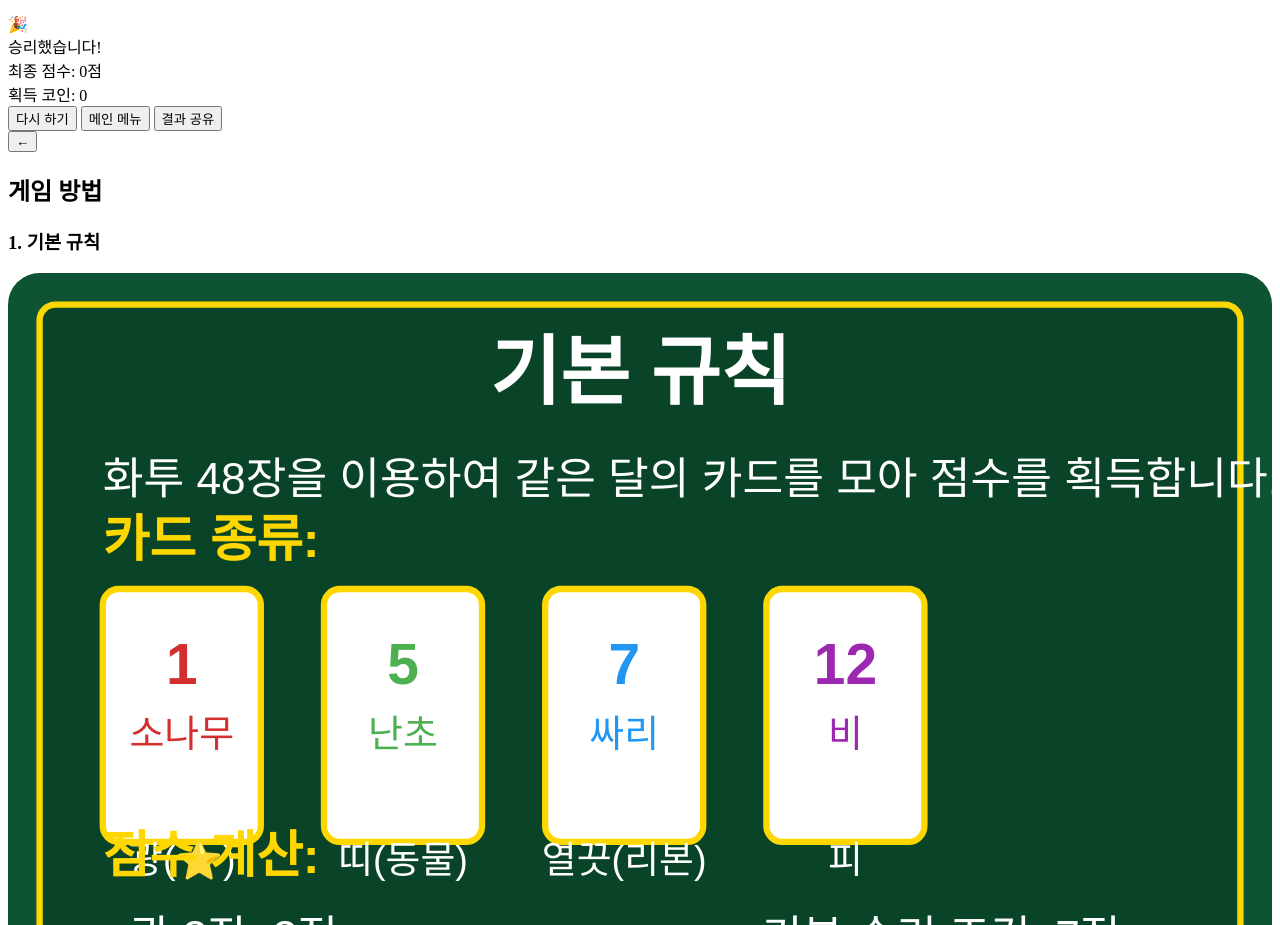
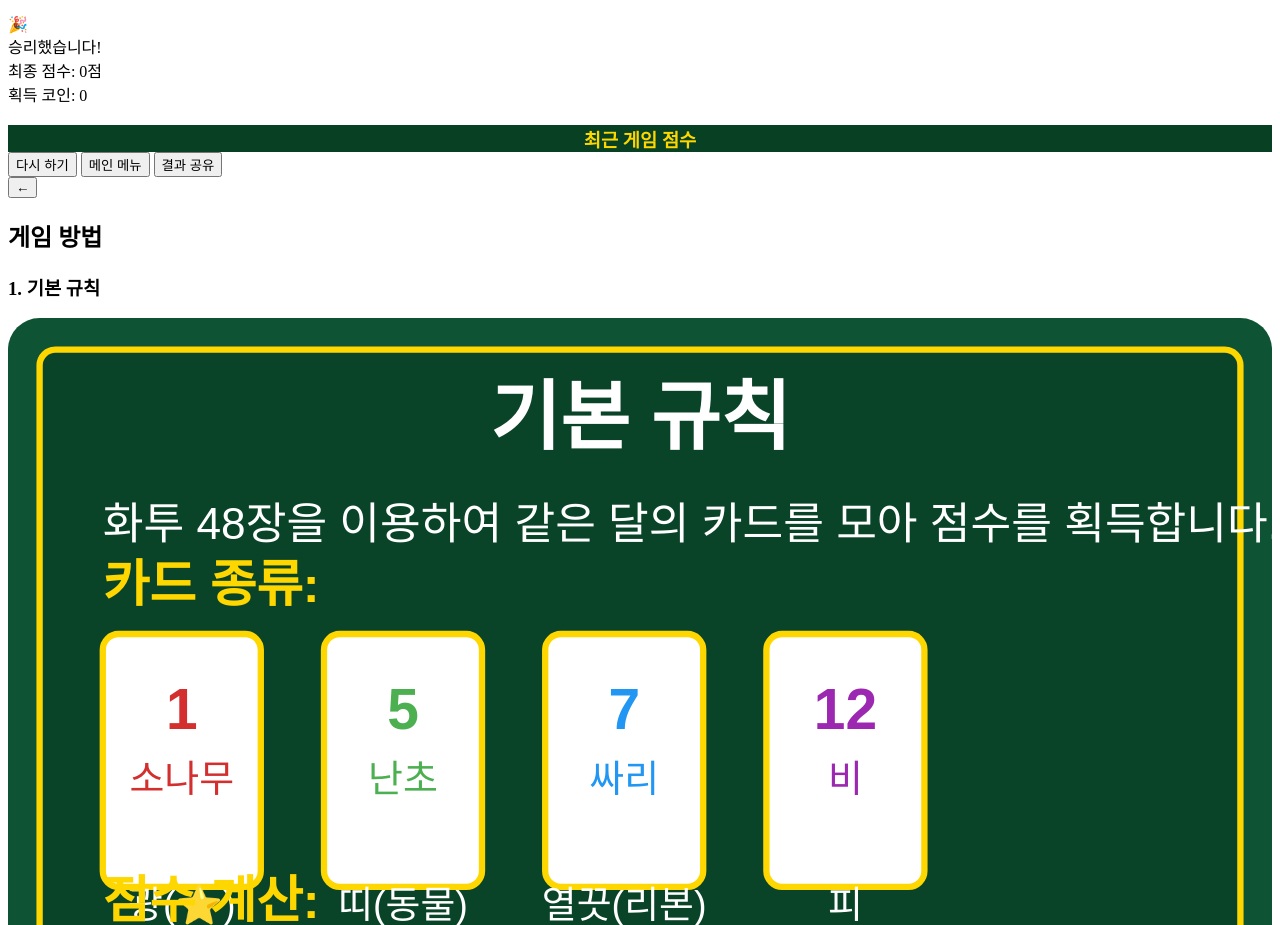
Before and after one commit to ilmagnificho/silvermatgo, a plain HTML site: page index.html in a window 1280 px wide. Shown: the part 1940-2865 px from the top of the page. Drawn offline with Linux system fonts and the light colour scheme.

Commit message:
Update index.html

```diff
--- a/index.html
+++ b/index.html
@@ -98,6 +98,13 @@
                     <div>획득 코인: <span id="earned-coins">0</span></div>
                 </div>
             </div>
+
+            <!-- 점수 히스토리 섹션 추가 -->
+            <div id="score-history" class="score-history">
+                <h3>최근 게임 점수</h3>
+                <!-- 동적으로 점수 히스토리 렌더링 -->
+            </div>
+
             <div class="result-buttons">
                 <button id="play-again" class="btn-primary">다시 하기</button>
                 <button id="return-to-menu" class="btn-secondary">메인 메뉴</button>
```
